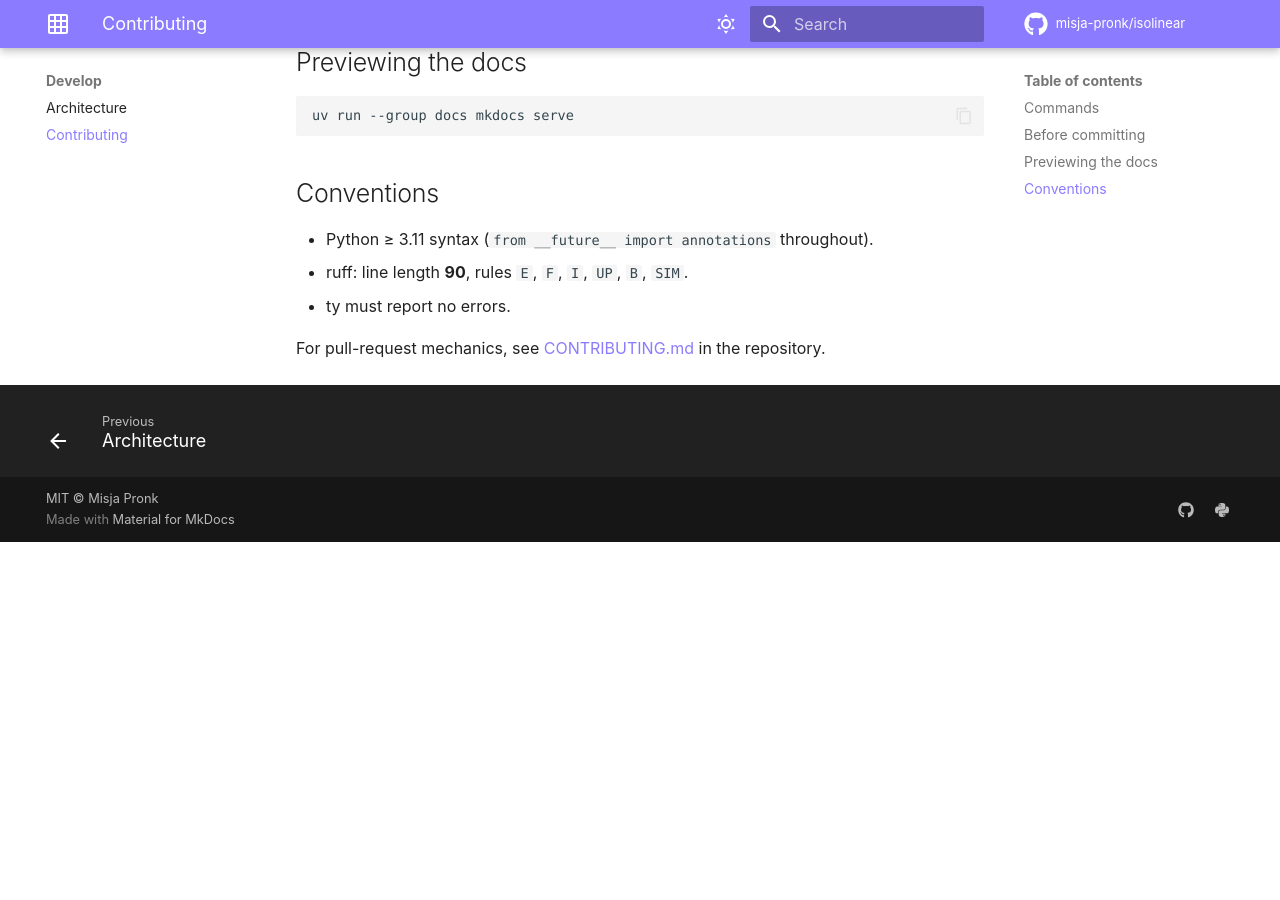
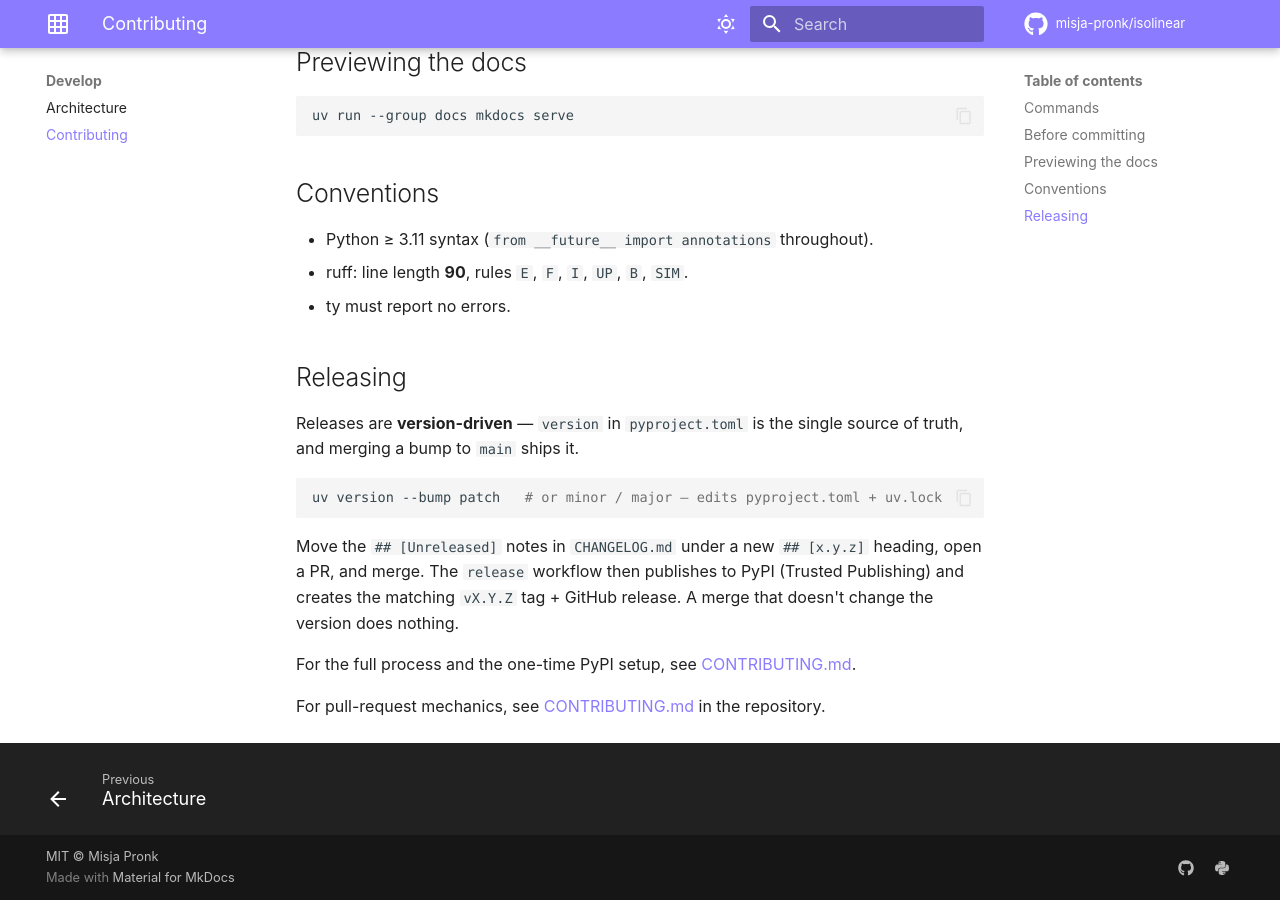
Before and after one commit to misja-pronk/isolinear, an MkDocs documentation site: the page built from docs/contributing.md, in a window 1280 px wide and 900 px high, scrolled down 1095 px. Built offline with MkDocs 1.6.1 and Material for MkDocs 9.7.7, drawn with Linux system fonts in a browser that asks for light colours; comment, search, counter and statistics services are not loaded; before the commit the page ends 1637 px from its top, so only the background shows below that.

Commit message:
CI: version-driven releases (bump the version → merge → PyPI + tag + release)
Replace the manual tag-push release with a version-driven one so the git tag,
GitHub release, and PyPI version can no longer drift from pyproject.toml.

On every push to main the `release` workflow reads `version` from pyproject and,
unless it's already tagged or already on PyPI, builds + publishes to PyPI (Trusted
Publishing) and creates the matching `vX.Y.Z` tag + GitHub release with notes
pulled from the CHANGELOG. Non-bump pushes are a no-op; already-released versions
are skipped, so it's safe to re-run.

Process (documented in CONTRIBUTING.md + the docs site):
  uv version --bump {patch|minor|major}  →  move CHANGELOG notes  →  PR  →  merge.

Co-Authored-By: Claude Opus 4.8 (1M context) <noreply@anthropic.com>

````diff
--- a/docs/contributing.md
+++ b/docs/contributing.md
@@ -45,4 +45,21 @@ uv run --group docs mkdocs serve
 - ruff: line length **90**, rules `E`, `F`, `I`, `UP`, `B`, `SIM`.
 - ty must report no errors.
 
+## Releasing
+
+Releases are **version-driven** — `version` in `pyproject.toml` is the single
+source of truth, and merging a bump to `main` ships it.
+
+```sh
+uv version --bump patch   # or minor / major — edits pyproject.toml + uv.lock
+```
+
+Move the `## [Unreleased]` notes in `CHANGELOG.md` under a new `## [x.y.z]`
+heading, open a PR, and merge. The `release` workflow then publishes to PyPI
+(Trusted Publishing) and creates the matching `vX.Y.Z` tag + GitHub release.
+A merge that doesn't change the version does nothing.
+
+For the full process and the one-time PyPI setup, see
+[CONTRIBUTING.md](https://github.com/misja-pronk/isolinear/blob/main/CONTRIBUTING.md).
+
 For pull-request mechanics, see [CONTRIBUTING.md](https://github.com/misja-pronk/isolinear/blob/main/CONTRIBUTING.md) in the repository.
````
Also changed, not shown: CONTRIBUTING.md (+29 -0 lines), 1 other file.
